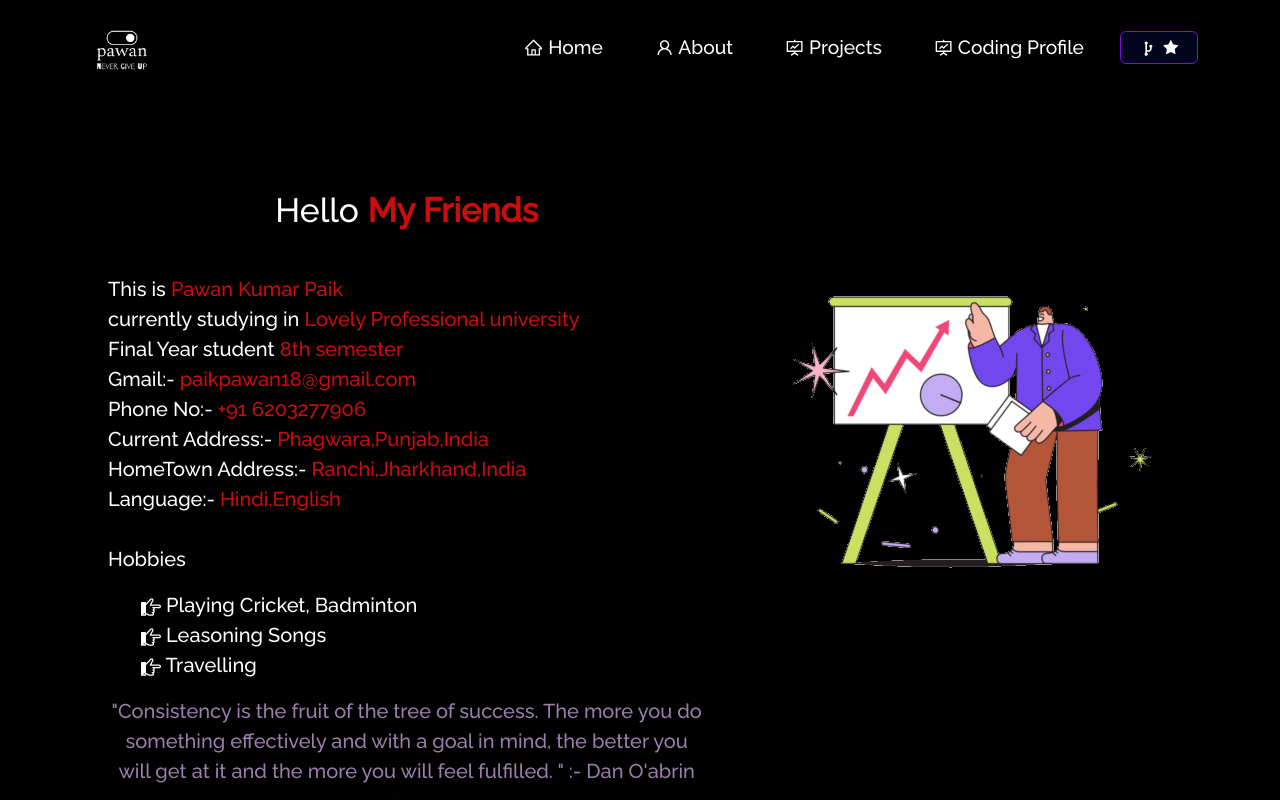
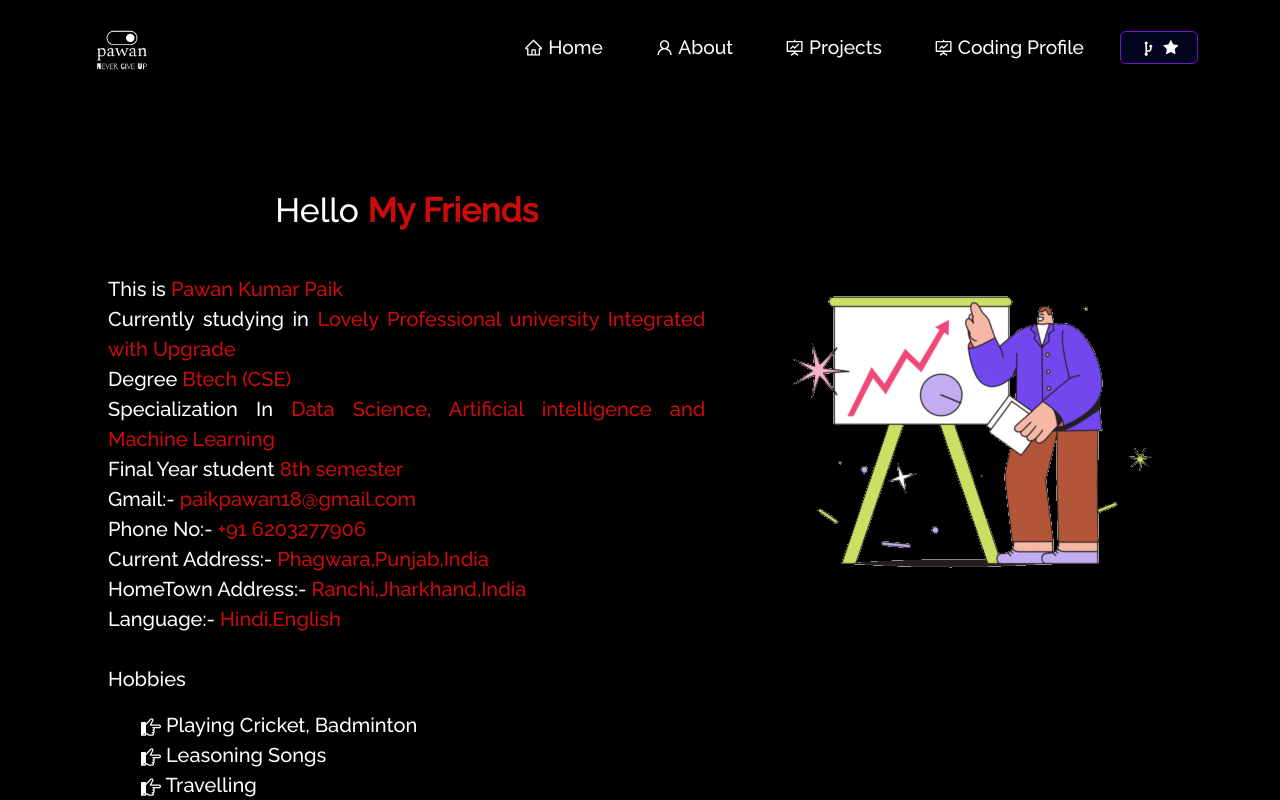
Before and after one commit to pawan1816/My_Portfoilo, a React (Create React App) app: page /about in a window 1280 px wide. Shown: the top 800 px of the page. Built offline with nearby package versions, Linux system fonts and the light colour scheme.

Commit message:
modified about section and added points

```diff
--- a/src/components/About/AboutCard.js
+++ b/src/components/About/AboutCard.js
@@ -12,7 +12,9 @@ function AboutCard() {
             {/* <br />
             I am currently employed as a software developer at Juspay. */}
             <br />
-            currently studying in <span className="purple">Lovely Professional university</span><br/>
+            Currently studying in <span className="purple">Lovely Professional university Integrated with Upgrade</span><br/>
+            Degree <span className="purple">Btech (CSE)</span><br/>
+            Specialization In <span className="purple">Data Science, Artificial intelligence and Machine Learning</span><br/>
             Final Year student <span className="purple"> 8th semester</span><br/>
             Gmail:- <span className="purple">paikpawan18@gmail.com</span><br/>
             Phone No:- <span className="purple">+91 6203277906</span><br/>
```
